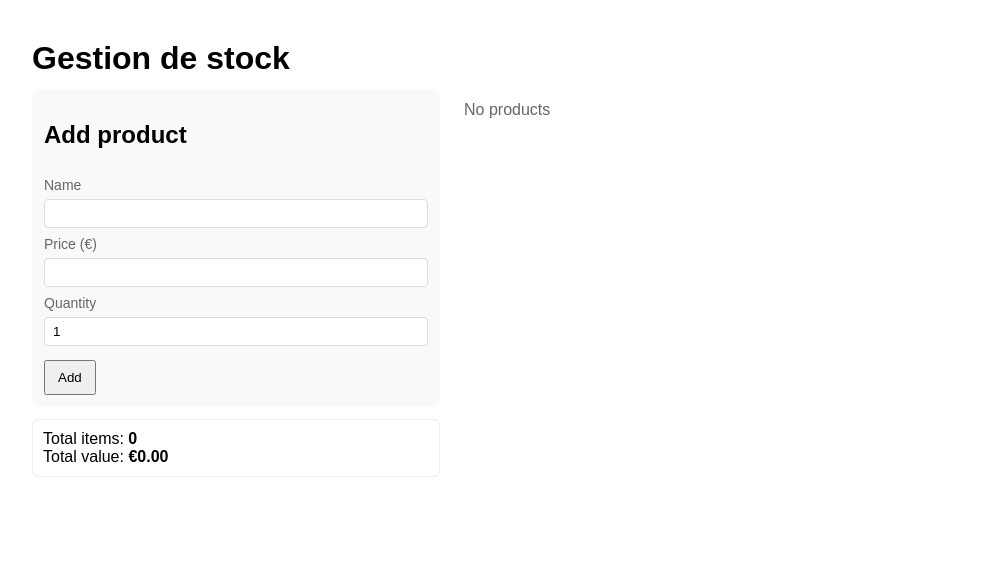
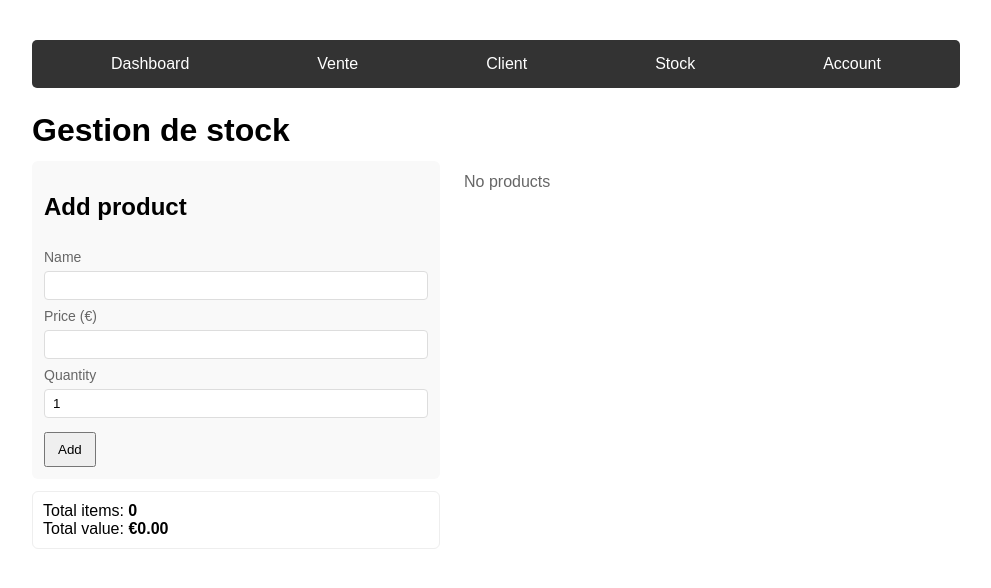
Before and after one commit to yamadaMk12/Gestion-de-stock, a React (Create React App) app in the folder react-gestion/: page / in a window 1280 px wide. Shown: the top 588 px of the page, without its empty margins (144-1135 px from the left). Built offline with nearby package versions, Linux system fonts and the light colour scheme.

Commit message:
feat: add Navbar component and integrate it into the main app layout

```diff
--- a/react-gestion/src/App.css
+++ b/react-gestion/src/App.css
@@ -104,3 +104,19 @@ footer {
   margin-top: 16px;
   color: var(--muted);
 }
+.navbar {
+  width: 100%;
+  background-color: #333;
+  overflow: hidden;
+  display: flex;
+  padding: 15px;
+  align-items: center;
+  justify-content: space-around;
+  color: white;
+  border-radius: 5px;
+  margin-bottom: 1.5rem;
+}
+.navbar a:hover {
+  cursor: pointer;
+  text-shadow: #ddd 0px 0px 5px;
+}
--- a/react-gestion/src/App.js
+++ b/react-gestion/src/App.js
@@ -2,6 +2,7 @@ import { useEffect, useState } from 'react';
 import './App.css';
 import ProductForm from './components/ProductForm';
 import ProductList from './components/ProductList';
+import Navbar from './components/Navbar';
 
 function App() {
   const [products, setProducts] = useState(() => {
@@ -31,6 +32,7 @@ function App() {
 
   return (
     <div className="app">
+      <Navbar />
       <header>
         <h1>Gestion de stock</h1>
       </header>
--- /dev/null
+++ b/react-gestion/src/components/Navbar.js
@@ -0,0 +1,11 @@
+export default function Navbar() {
+    return <>
+        <nav className="navbar">
+            <a>Dashboard</a>
+            <a>Vente</a>
+            <a>Client</a>
+            <a>Stock</a>
+            <a>Account</a>
+        </nav>
+    </>
+}
```
